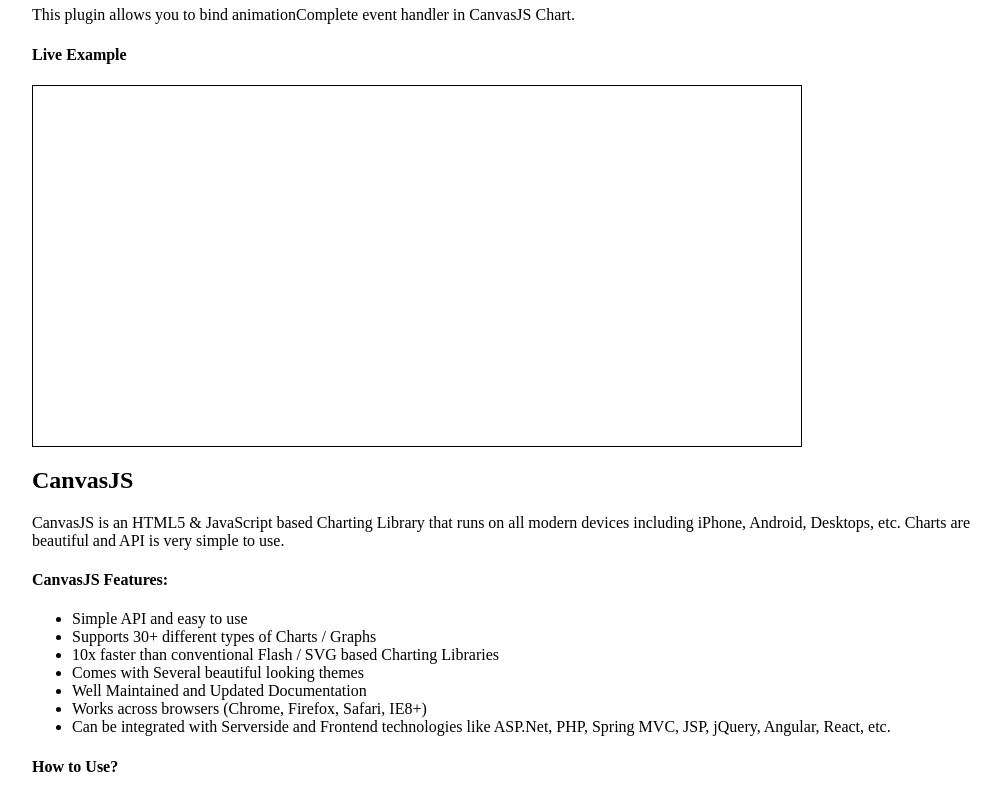
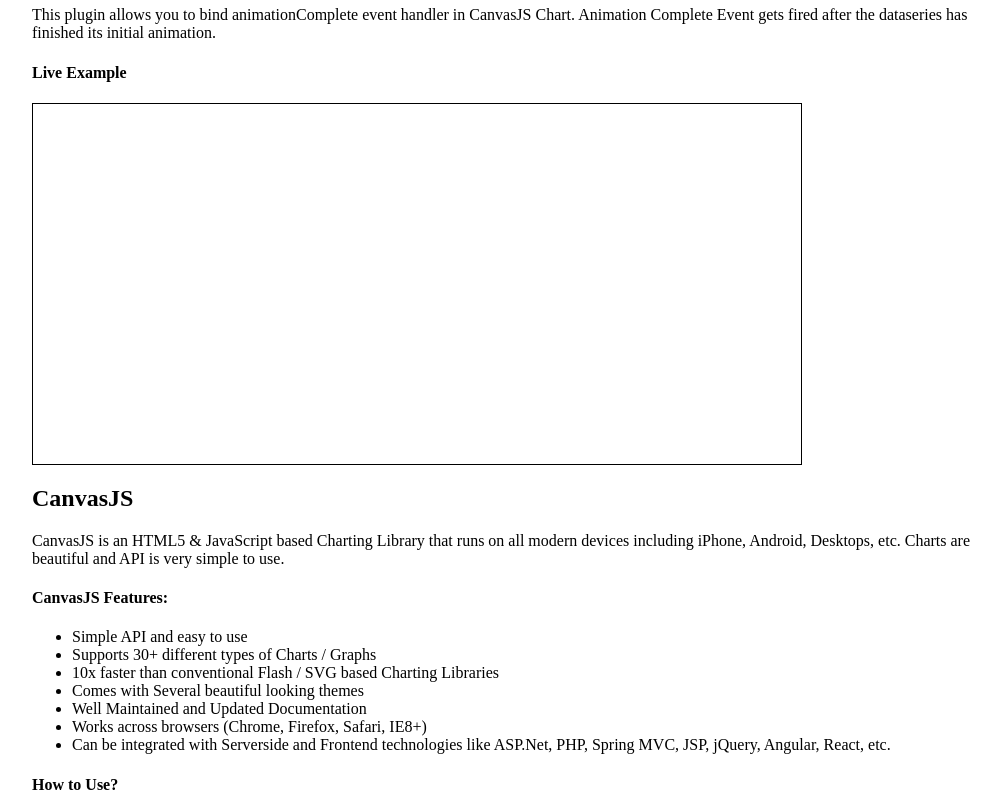
Before and after one commit to vishwas-r/CanvasJS-Animation-Complete, a plain HTML site: page index.html in a window 1280 px wide. Shown: the part 52-846 px from the top of the page, without its empty margins (128-1129 px from the left). Drawn offline with Linux system fonts and the light colour scheme; a script that the page names is missing.

Commit message:
Improved content

```diff
--- a/index.html
+++ b/index.html
@@ -35,7 +35,7 @@ chart1.render();
 </head>
 <body>
 	<h1>CanvasJS Chart Animation Complete Event</h1>
-	<p>This plugin allows you to bind animationComplete event handler in CanvasJS Chart.</p>
+	<p>This plugin allows you to bind animationComplete event handler in CanvasJS Chart. Animation Complete Event gets fired after the dataseries has finished its initial animation.</p>
 	<h4>Live Example</h4>
 	<div id="chartContainer1" style="height: 360px; width: 80%; border: 1px solid black;"></div>
 
```
